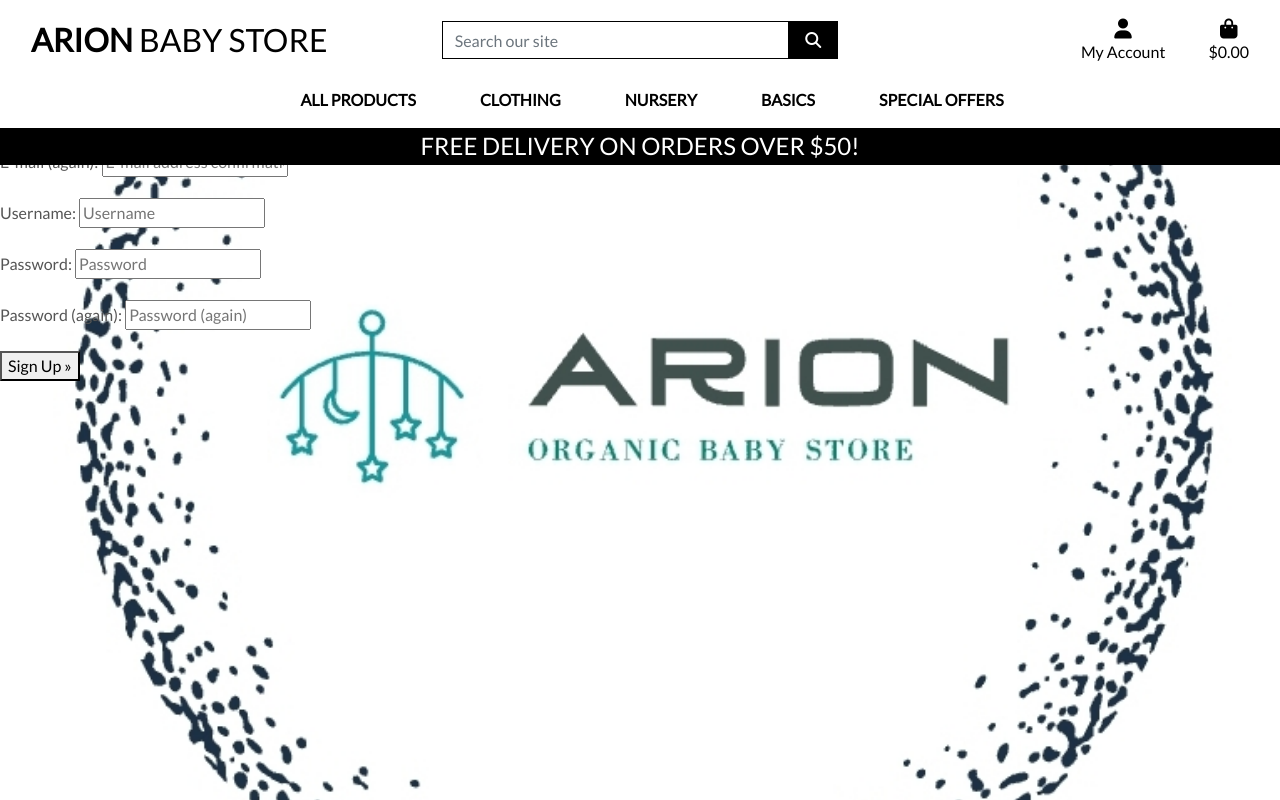
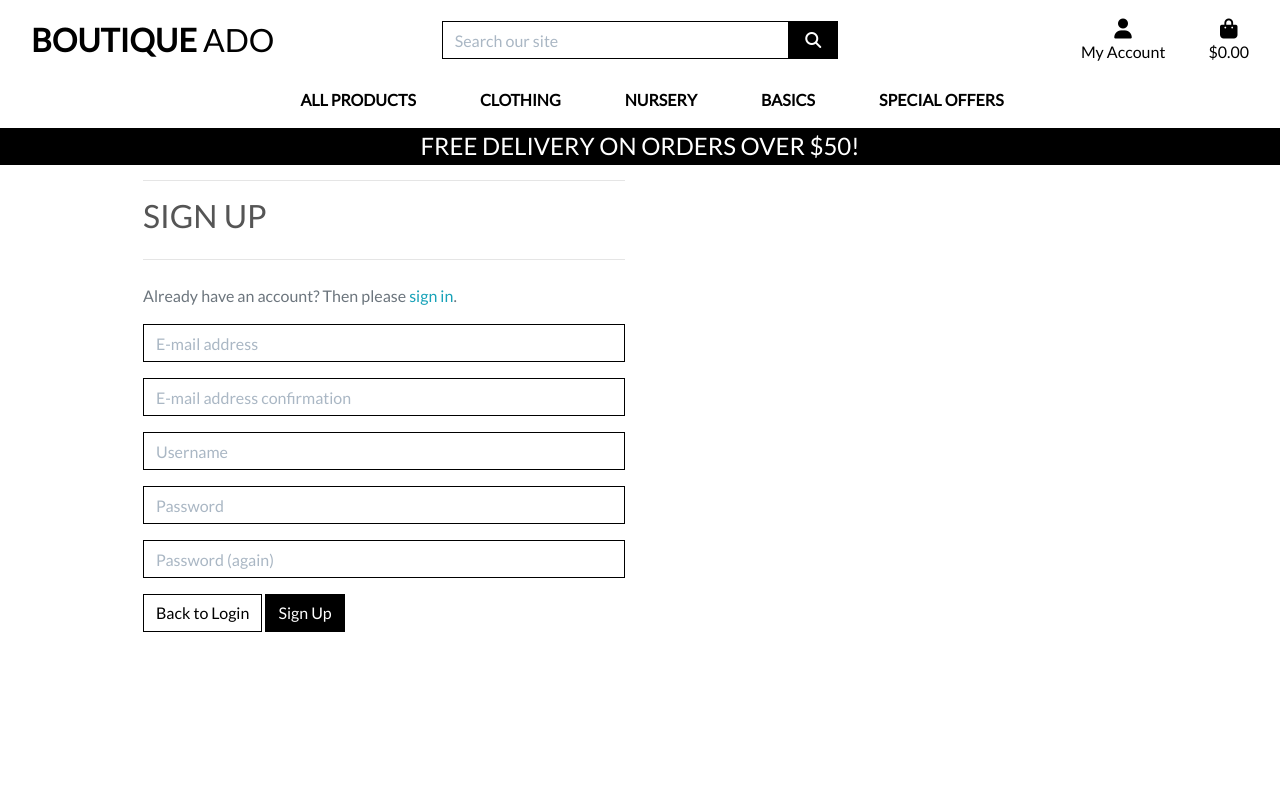
Before and after one commit to Code-Institute-Submissions/xhulja14-Boutique-Arion_AugResub, a Django app: page /accounts/signup/ in a window 1280 px wide. Run offline with Django 3.2, Linux system fonts and the light colour scheme; some libraries are stand-ins or nearby versions.

Commit message:
Updated allauth templates and tested profiles

```diff
--- a/profiles/templates/profiles/profile.html
+++ b/profiles/templates/profiles/profile.html
@@ -23,4 +23,5 @@
                 <hr>
             </div>
         </div>
+        {{ profile }}
 {% endblock %}
--- a/static/css/base.css
+++ b/static/css/base.css
@@ -51,7 +51,6 @@
     color: white !important;
 }
 
-
 .shop-now-button:hover,
 .shop-now-button:active,
 .shop-now-button:focus,
@@ -103,6 +102,10 @@
     cursor: pointer;
 }
 
+input[name='q']::placeholder {
+    color: #aab7c4;
+}
+
 /* ------------------------------- bootstrap toasts */
 
 .message-container {
@@ -119,8 +122,6 @@
 .toast-capper {
     height: 2px;
 }
-
-/* -------------------------------- Media Queries */
 
 /* from CSS-tricks.com: https://css-tricks.com/snippets/css/css-triangle/ */
 .arrow-up {
@@ -173,11 +174,67 @@
     overflow-y: auto;
 }
 
+/* -------------------------------- Media Queries */
+
 /* Slightly larger container on xl screens */
 @media (min-width: 1200px) {
   .container {
     max-width: 80%;
   }
+}
+
+/* Allauth form formatting */
+
+.allauth-form-inner-content p {
+    margin-top: 1.5rem; /* mt-4 */
+    color: #6c757d; /* text-secondary */
+}
+
+.allauth-form-inner-content input {
+    border-color: #000;
+    border-radius: 0;
+}
+
+.allauth-form-inner-content label:not([for='id_remember']) {
+    display: none;
+}
+
+.allauth-form-inner-content input::placeholder {
+    color: #aab7c4;
+}
+
+.allauth-form-inner-content button,
+.allauth-form-inner-content input[type='submit'] {
+	/* btn */
+	display: inline-block;
+    font-weight: 400;
+    color: #fff;
+    text-align: center;
+    vertical-align: middle;
+    -webkit-user-select: none;
+    -moz-user-select: none;
+    -ms-user-select: none;
+    user-select: none;
+    background-color: #000;
+    border: 1px solid #000;
+    padding: .375rem .75rem;
+    font-size: 1rem;
+    line-height: 1.5;
+    border-radius: 0;
+
+    /* standard bootstrap btn transitions */
+    transition: color .15s ease-in-out,background-color .15s ease-in-out,border-color .15s ease-in-out,box-shadow .15s ease-in-out;
+}
+
+.allauth-form-inner-content button:hover,
+.allauth-form-inner-content input[type='submit']:hover {
+	color: #fff;
+    background-color: #222;
+    border-color: #222;
+}
+
+.allauth-form-inner-content a {
+	color: #17a2b8; /* text-info */
 }
 
 /* fixed top navbar only on medium and up */
--- a/templates/allauth/account/account_inactive.html
+++ b/templates/allauth/account/account_inactive.html
@@ -4,8 +4,10 @@
 
 {% block head_title %}{% trans "Account Inactive" %}{% endblock %}
 
-{% block content %}
-<h1>{% trans "Account Inactive" %}</h1>
+{% block inner_content %}
+<hr>
+<h2 class="logo-font mb-4">{% trans "Account Inactive" %}</h2>
+<hr>
 
 <p>{% trans "This account is inactive." %}</p>
 {% endblock %}
--- a/templates/allauth/account/base.html
+++ b/templates/allauth/account/base.html
@@ -1 +1,15 @@
 {% extends "base.html" %}
+
+{% block content %}
+    <div class="container header-container">
+        <div class="overlay"></div>
+        <div class="row">
+            <div class="col-12 col-md-6">
+                <div class="allauth-form-inner-content">
+                    {% block inner_content %}
+                    {% endblock %}
+                </div>
+            </div>
+        </div>
+    </div>
+{% endblock %}
--- a/templates/allauth/account/email_confirm.html
+++ b/templates/allauth/account/email_confirm.html
@@ -6,8 +6,10 @@
 {% block head_title %}{% trans "Confirm E-mail Address" %}{% endblock %}
 
 
-{% block content %}
-<h1>{% trans "Confirm E-mail Address" %}</h1>
+{% block inner_content %}
+<hr>
+<h2 class="logo-font mb-4">{% trans "Confirm E-mail Address" %}</h2>
+<hr>
 
 {% if confirmation %}
 
--- a/templates/allauth/account/password_reset_done.html
+++ b/templates/allauth/account/password_reset_done.html
@@ -5,8 +5,10 @@
 
 {% block head_title %}{% trans "Password Reset" %}{% endblock %}
 
-{% block content %}
-    <h1>{% trans "Password Reset" %}</h1>
+{% block inner_content %}
+    <hr>
+    <h2 class="logo-font mb-4">{% trans "Password Reset" %}</h2>
+    <hr>
 
     {% if user.is_authenticated %}
     {% include "account/snippets/already_logged_in.html" %}
--- a/templates/allauth/account/password_reset_from_key_done.html
+++ b/templates/allauth/account/password_reset_from_key_done.html
@@ -3,7 +3,9 @@
 {% load i18n %}
 {% block head_title %}{% trans "Change Password" %}{% endblock %}
 
-{% block content %}
-    <h1>{% trans "Change Password" %}</h1>
+{% block inner_content %}
+    <hr>
+    <h2 class="logo-font mb-4">{% trans "Change Password" %}</h2>
+    <hr>
     <p>{% trans 'Your password is now changed.' %}</p>
 {% endblock %}
--- a/templates/allauth/account/signup.html
+++ b/templates/allauth/account/signup.html
@@ -4,18 +4,21 @@
 
 {% block head_title %}{% trans "Signup" %}{% endblock %}
 
-{% block content %}
-<h1>{% trans "Sign Up" %}</h1>
+{% block inner_content %}
+<hr>
+<h2 class="logo-font mb-4">{% trans "Sign Up" %}</h2>
+<hr>
 
 <p>{% blocktrans %}Already have an account? Then please <a href="{{ login_url }}">sign in</a>.{% endblocktrans %}</p>
 
 <form class="signup" id="signup_form" method="post" action="{% url 'account_signup' %}">
   {% csrf_token %}
-  {{ form.as_p }}
+  {{ form|crispy }}
   {% if redirect_field_value %}
   <input type="hidden" name="{{ redirect_field_name }}" value="{{ redirect_field_value }}" />
   {% endif %}
-  <button type="submit">{% trans "Sign Up" %} &raquo;</button>
+  <a class="btn btn-outline-black rounded-0" href="{% url 'account_login' %}">Back to Login</a>
+  <button type="submit">{% trans "Sign Up" %}</button>
 </form>
 
 {% endblock %}
--- a/templates/allauth/account/signup_closed.html
+++ b/templates/allauth/account/signup_closed.html
@@ -4,8 +4,10 @@
 
 {% block head_title %}{% trans "Sign Up Closed" %}{% endblock %}
 
-{% block content %}
-<h1>{% trans "Sign Up Closed" %}</h1>
+{% block inner_content %}
+<hr>
+<h2 class="logo-font mb-4">{% trans "Sign Up Closed" %}</h2>
+<hr>
 
 <p>{% trans "We are sorry, but the sign up is currently closed." %}</p>
 {% endblock %}
--- a/templates/allauth/account/verification_sent.html
+++ b/templates/allauth/account/verification_sent.html
@@ -4,8 +4,10 @@
 
 {% block head_title %}{% trans "Verify Your E-mail Address" %}{% endblock %}
 
-{% block content %}
-    <h1>{% trans "Verify Your E-mail Address" %}</h1>
+{% block inner_content %}
+    <hr>
+    <h2 class="logo-font mb-4">{% trans "Verify Your E-mail Address" %}</h2>
+    <hr>
 
     <p>{% blocktrans %}We have sent an e-mail to you for verification. Follow the link provided to finalize the signup process. Please contact us if you do not receive it within a few minutes.{% endblocktrans %}</p>
 
--- a/templates/base.html
+++ b/templates/base.html
@@ -34,14 +34,14 @@
     {% block extra_js %}
     {% endblock %}
 
-    <title>Boutique Arion {% block extra_tittle %}{% endblock %}</title>
+    <title>Boutique Ado {% block extra_title %}{% endblock %}</title>
   </head>
   <body>
-      <header class="container-fluid fixed-top">
+    <header class="container-fluid fixed-top">
         <div id="topnav" class="row bg-white pt-lg-2 d-none d-lg-flex">
             <div class="col-12 col-lg-4 my-auto py-1 py-lg-0 text-center text-lg-left">
                 <a href="{% url 'home' %}" class="nav-link main-logo-link">
-                    <h2 class="logo-font text-black my-0"><strong>Arion</strong> Baby Store</h2>
+                    <h2 class="logo-font text-black my-0"><strong>Boutique</strong> Ado</h2>
                 </a>
             </div>
             <div class="col-12 col-lg-4 my-auto py-1 py-lg-0">
@@ -72,7 +72,7 @@
                                 {% if request.user.is_superuser %}
                                     <a href="" class="dropdown-item">Product Management</a>
                                 {% endif %}
-                                <a href="" class="dropdown-item">My Profile</a>
+                                <a href="{% url 'profile' %}" class="dropdown-item">My Profile</a>
                                 <a href="{% url 'account_logout' %}" class="dropdown-item">Logout</a>
                             {% else %}
                                 <a href="{% url 'account_signup' %}" class="dropdown-item">Register</a>
@@ -115,7 +115,7 @@
 
     {% if messages %}
         <div class="message-container">
-        {% for message in messages %}
+            {% for message in messages %}
                 {% with message.level as level %}
                     {% if level == 40 %}
                         {% include 'includes/toasts/toast_error.html' %}
@@ -128,7 +128,7 @@
                     {% endif %}
                 {% endwith %}
             {% endfor %}
-            </div>
+        </div>
     {% endif %}
 
     {% block page_header %}
```
Also changed, not shown: profiles/views.py (+7 -2 lines), templates/allauth/account/email.html (+5 -3 lines), templates/allauth/account/login.html (+9 -4 lines), templates/allauth/account/logout.html (+5 -3 lines), templates/allauth/account/password_change.html (+6 -3 lines), templates/allauth/account/password_reset.html (+6 -3 lines), templates/allauth/account/password_reset_from_key.html (+6 -3 lines), templates/allauth/account/password_set.html (+5 -3 lines), templates/allauth/account/verified_email_required.html (+5 -2 lines).
